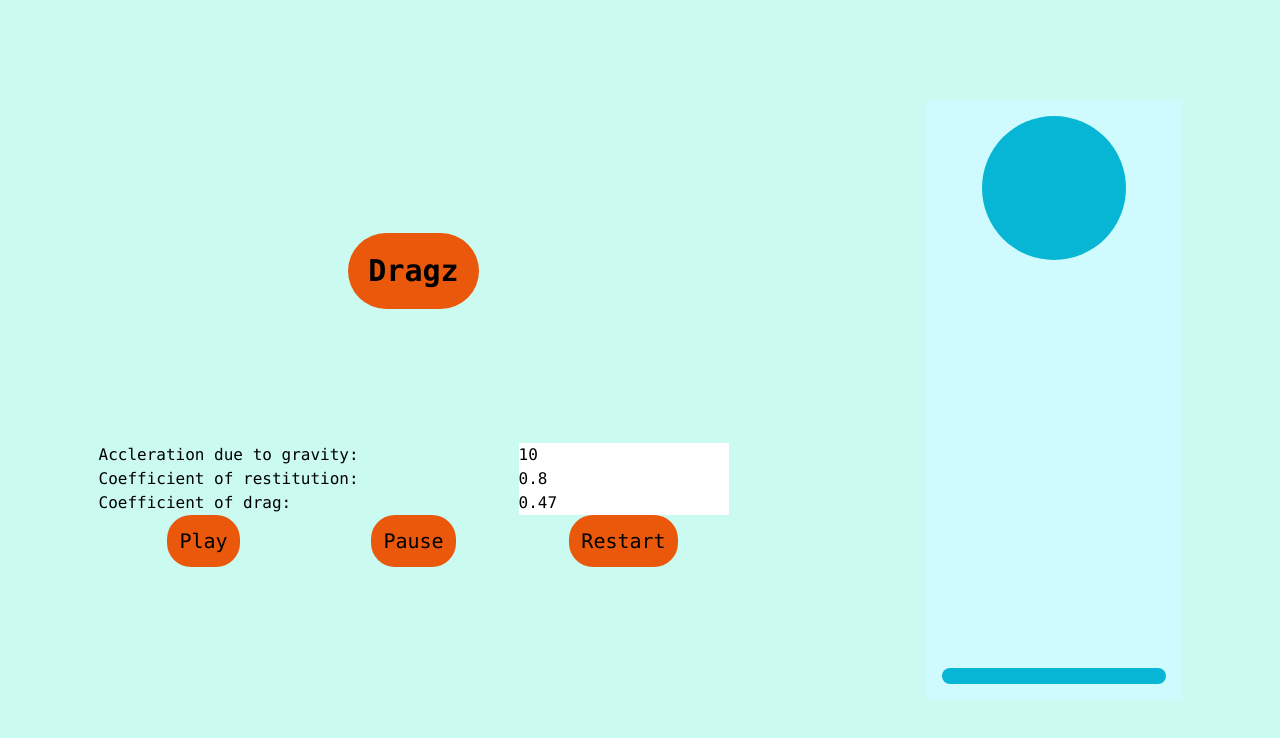
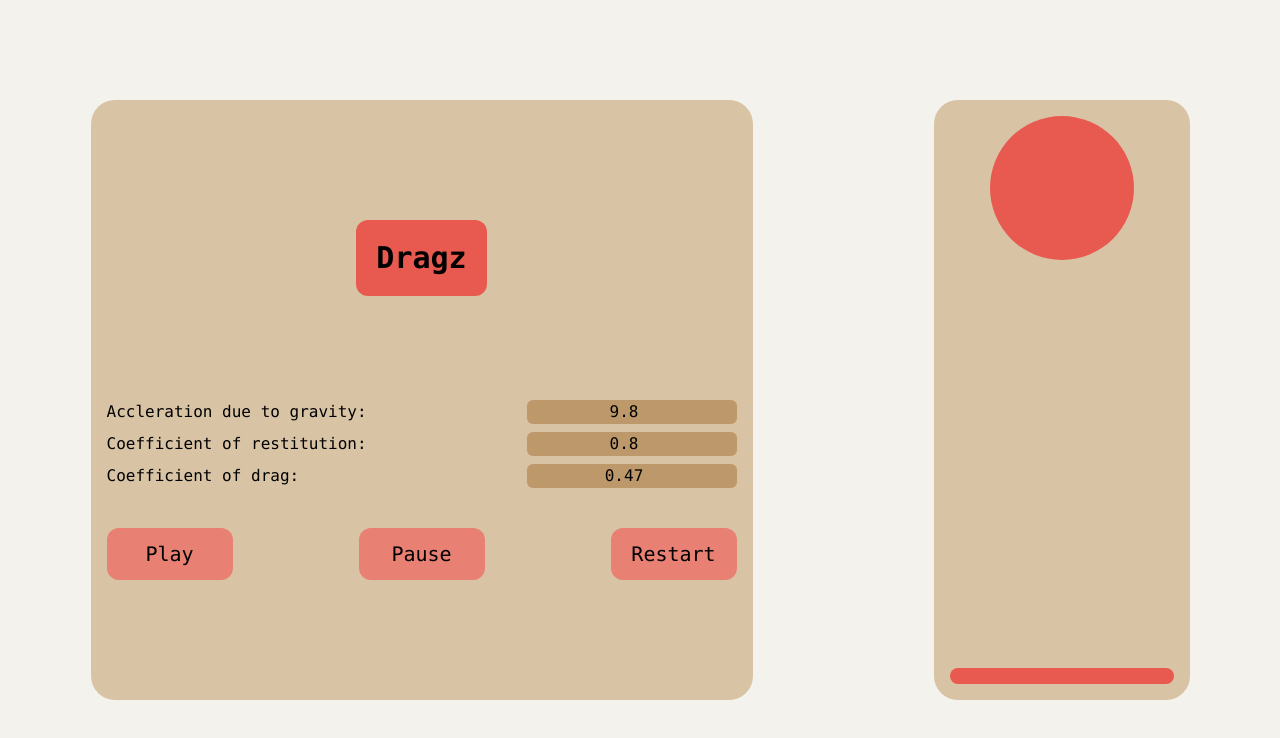
Before and after one commit to UtsavJ23/Dragz, a website built with Vite: page index.html in a window 1280 px wide. Built offline with nearby package versions, Linux system fonts and the light colour scheme.

Commit message:
Added new look and removed the old logic js file

```diff
--- a/index.html
+++ b/index.html
@@ -5,33 +5,31 @@
   <meta name="viewport" content="width=device-width, initial-scale=1.0">
   <link href="style.css" rel="stylesheet">
 </head>
-<body class="h-screen flex flex-col flex-grow bg-teal-200 bg-opacity-50 font-mono">
+<body class="h-screen flex flex-col flex-grow bg-[#eae7dc] bg-opacity-50 font-mono">
     <section class="flex flex-grow justify-around items-center">
-        <div class="h-3/4 flex flex-col justify-evenly items-center">
-            <h1 class="text-3xl p-5 rounded-full text-center bg-orange-600 font-bold">
+        <div class="h-3/4 bg-[#d8c3a5] p-4 rounded-3xl flex flex-col justify-evenly items-center">
+            <h1 class="text-3xl p-5 rounded-xl text-center bg-[#e85a4f] font-bold">
                 Dragz
             </h1>
-            <div class="grid grid-cols-3 grid-rows-3">
-                <label for="g" class="col-span-2">Accleration due to gravity: </label>
-                <input id="g" step="any" type="number" class="col-span-1" value="10">
-                <label for="e" class="col-span-2">Coefficient of restitution: </label>
-                <input id="e" step="any" type="number" class="col-span-1" value="0.8">
-                <label for="d" class="col-span-2">Coefficient of drag: </label>
-                <input id="d" type="number" step="any" class="col-span-1" value="0.47">
-                <div class="flex justify-center items-center">
-                    <button id="play" class=" bg-orange-600 rounded-3xl p-3 text-xl">Play</button>
+            <div class="flex flex-col justify-around">
+                <div class="grid grid-cols-3 grid-rows-3 gap-y-2">
+                    <label for="g" class="col-span-2">Accleration due to gravity: </label>
+                    <input id="g" step="any" type="number" class="col-span-1 bg-[#bc986a] rounded-md text-center" value="9.8">
+                    <label for="e" class="col-span-2">Coefficient of restitution: </label>
+                    <input id="e" step="any" type="number" class="col-span-1 bg-[#bc986a] rounded-md text-center" value="0.8">
+                    <label for="d" class="col-span-2">Coefficient of drag: </label>
+                    <input id="d" type="number" step="any" class="col-span-1 bg-[#bc986a] rounded-md text-center" value="0.47">
                 </div>
-                <div class="flex justify-center items-center">
-                    <button id="pause" class=" bg-orange-600 rounded-3xl p-3 text-xl">Pause</button>
-                </div>
-                <div class="flex justify-center items-center">
-                    <button id="restart" class=" bg-orange-600 rounded-3xl p-3 text-xl">Restart</button>
+                <div class="flex mt-10 justify-between items-center">
+                    <button id="play" class=" bg-[#e98074] w-1/5 rounded-xl p-3 text-xl">Play</button>
+                    <button id="pause" class=" bg-[#e98074] w-1/5 rounded-xl p-3 text-xl">Pause</button>
+                    <button id="restart" class=" bg-[#e98074] w-1/5 rounded-xl p-3 text-xl">Restart</button>
                 </div>
             </div>
         </div>
-        <div id="box" class="bg-cyan-100 p-4 h-3/4 flex flex-col justify-between items-center">
-            <div id="ball" class="w-36 h-36 rounded-full bg-cyan-500"></div>
-            <div id="ground " class="w-56 h-4 rounded-xl bg-cyan-500"></div>
+        <div id="box" class="bg-[#d8c3a5] rounded-3xl p-4 h-3/4 flex flex-col justify-between items-center">
+            <div id="ball" class="w-36 h-36 rounded-full bg-[#e85a4f]"></div>
+            <div id="ground " class="w-56 h-4 rounded-xl bg-[#e85a4f]"></div>
         </div>
     </section>
     <script src="main.js" type="module"></script>
--- a/main.js
+++ b/main.js
@@ -28,8 +28,8 @@ play.onclick = function(){
 
 function fall(){
     if(velocity>=0&&distance>=1) velocity = -e*velocity;
-    distance += velocity*0.015 + g*0.015*0.015*0.5;
+    distance += velocity*0.02 + g*0.02*0.02*0.5;
     ballStyle.transform = `translateY(${ ((distance>1?1:distance)*pixelHeight) }px)`;
-    velocity += (g - (d*velocity*Math.abs(velocity)))*0.015;
+    velocity += (g - (d*velocity*Math.abs(velocity)))*0.02;
     requestID = requestAnimationFrame(fall);
 }
```
